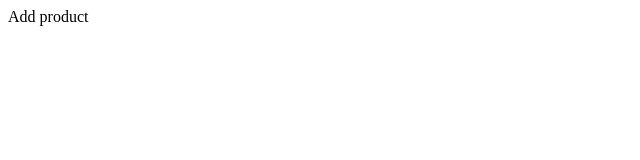
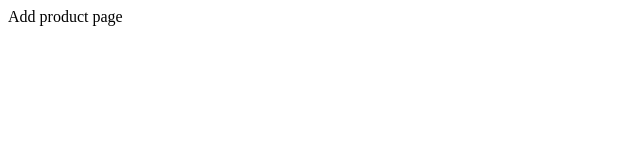
Before and after one commit to binhlethanh201/Product-Management, a React (Create React App) app: page /product/add in a window 1280 px wide. Shown: the top 160 px of the page, without its empty margins (0-640 px from the left). Built offline with nearby package versions, Linux system fonts and the light colour scheme; the HTML template or start-up script is replaced by a standard one.

Commit message:
Update addProduct.jsx

```diff
--- a/src/components/addProduct.jsx
+++ b/src/components/addProduct.jsx
@@ -1,7 +1,7 @@
 function Add(){
     return(
         <div>
-            <div>Add product</div>
+            <div>Add product page</div>
         </div>
     )
 }
```
